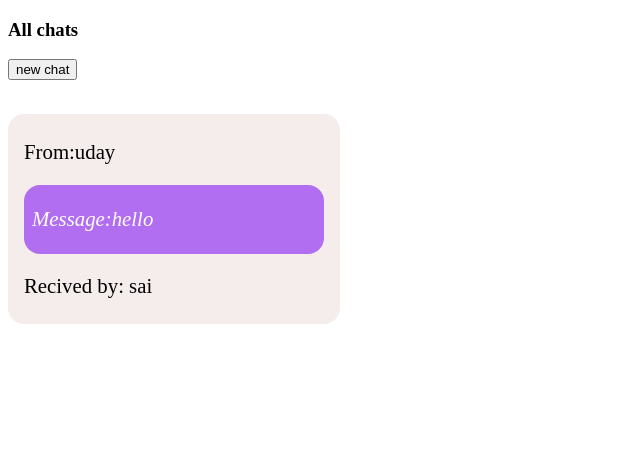
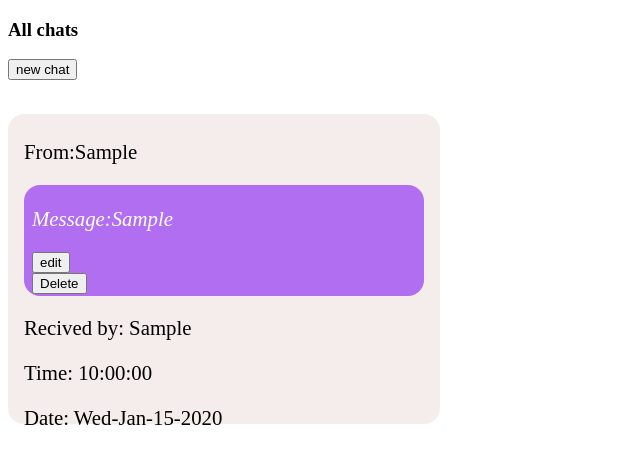
Before and after one commit to udayraut128/LearningWeb, a Node server app: page /chats in a window 1280 px wide. Shown: the top 464 px of the page, without its empty margins (0-640 px from the left). Run offline with Node 20, Linux system fonts and the light colour scheme; data comes from the database, SQL or seed files in the repository; tables that the repository leaves empty hold one stand-in row (values such as "Sample post"); some libraries are stand-ins or nearby versions.

Commit message:
complete mongodb

```diff
--- a/Mongo_with_express/index.js
+++ b/Mongo_with_express/index.js
@@ -4,55 +4,100 @@ const app = express();
 const mongoose = require("mongoose");
 const path = require("path");
 const Chat = require("./models/chat.js");
-
-app.set("views", path.join(__dirname,"views"));
-app.set("view engine","ejs");
-
-app.use(express.static(path.join(__dirname,"public")));
+const methodOverride = require("method-override");
 
 
+app.set("views", path.join(__dirname, "views"));
+app.set("view engine", "ejs");
 
+app.use(express.static(path.join(__dirname, "public")));
+app.use(express.urlencoded({ entended: true }));
+app.use(methodOverride("_method"));
+main()
+  .then(() => {
+    console.log("connection sucessful");
+  })
+  .catch((err) => {
+    console.log(err);
+  });
 
+async function main() {
+  await mongoose.connect("mongodb://127.0.0.1:27017/whatsapp");
+}
 
-main().then(() =>{
-    console.log("connection sucessful");
-}).catch((err)=>{
-    console.log(err);
+// let chat1 = new Chat ({
+//     from:"udaygghg",
+//     to:"sai",
+//     msg:"hello",
+//     created_at:new Date()
+// });
+
+// chat1.save().then((res) =>{
+// console.log(res);
+// });
+
+app.get("/chats", async (req, res) => {
+  let chats = await Chat.find();
+  res.render("index.ejs", { chats });
 });
 
-async function main(){
-    await mongoose.connect("mongodb://127.0.0.1:27017/whatsapp");
-}
-
-let chat1 = new Chat ({
-    from:"uday",
-    to:"sai",
-    msg:"hello",
-    created_at:new Date()
+// new route
+app.get("/chats/new", (req, res) => {
+  res.render("new.ejs");
 });
 
-chat1.save().then((res) =>{
-    console.log(res);
+// create route
+app.post("/chats", async (req, res) => {
+  let { from, to, msg } = req.body;
+  let newChat = new Chat({
+    from: from,
+    to: to,
+    msg: msg,
+    created_at: new Date(),
+  });
+  await newChat
+    .save()
+    .then((res) => {
+      console.log(res);
+    })
+    .catch((err) => {
+      console.log(err);
+    });
+  res.redirect("/chats");
 });
 
-
-
-app.get("/chats",async (req,res) =>{
-    let chats =await Chat.find();
-    console.log(chats);
-    res.render("index.ejs",{chats});
+// edit route
+app.get("/chats/:id/edit", async (req, res) => {
+  let id = req.params.id;
+  let chat = await Chat.findById(id);
+  res.render("edit.ejs", { chat });
 });
 
-app.get("/chats/new", (req,res) =>{
-res.render("new.ejs");
+// update route
+
+app.put("/chats/:id", async (req, res) => {
+  let id = req.params.id;
+  let { msg } = req.body;
+  let updatedChat =  await Chat.findByIdAndUpdate(
+    id,
+    { msg: msg },
+    {runValidators:true, new:true}
+  );
+  res.redirect("/chats");
 });
 
-app.get("/",(req,res) =>{
-    res.send("hello uday");
-})
+// delete route
+app.delete("/chats/:id" , async(req,res) =>{
+//  let id = req.params.id;
+let {id}=req.params;
+let deletedChat = await Chat.findByIdAndDelete(id);
+res.redirect("/chats");
+});
 
+app.get("/", (req, res) => {
+  res.send("hello uday");
+});
 
-
-app.listen(3000, () =>{
-    console.log("server is listening on port 3000");
+app.listen(3000, () => {
+  console.log("server is listening on port 3000");
 });
--- a/Mongo_with_express/package.json
+++ b/Mongo_with_express/package.json
@@ -12,6 +12,7 @@
   "dependencies": {
     "ejs": "^3.1.10",
     "express": "^4.19.2",
+    "method-override": "^3.0.0",
     "mongoose": "^8.4.0"
   }
 }
--- a/Mongo_with_express/public/style.css
+++ b/Mongo_with_express/public/style.css
@@ -1,7 +1,7 @@
  .chat{
-        height: 200px;
+        height: 300px;
         padding: 0.3rem 1rem;
-        width: 300px;
+        width: 400px;
         margin-top: 1rem;
         background-color: rgb(245, 236, 236);
         border-radius: 1rem;
--- a/Mongo_with_express/views/index.ejs
+++ b/Mongo_with_express/views/index.ejs
@@ -17,8 +17,20 @@
             <p>From:<%= chat.from %></p>
             <div class="msg">
                 <p>Message:<%= chat.msg %></p>
+                <form method="get" action="/chats/<%= chat.id%>/edit">
+                    <button>edit</button>
+                </form>
+                <form method="post" action="/chats/<%= chat.id%>?_method=DELETE">
+
+                    <button>Delete</button>
+                </form>
             </div>
             <p>Recived by: <%= chat.to %></p>
+
+       <p>Time:  <%=String(chat.created_at).split(" ")[4] %></p>
+       <p>Date: <%=String(chat.created_at).split(" ").slice(0,4).join("-") %></p>
+
+
         </div>
         <% } %>
 </body>
--- a/Mongo_with_express/views/new.ejs
+++ b/Mongo_with_express/views/new.ejs
@@ -19,10 +19,11 @@
 
     <div class="newForm">
 
-        <form action="">
+        <form method="post" action="/chats">
             <input placeholder="who are you?" name="from"/>
             <textarea name="msg" id=""> write your message here...</textarea>
             <input placeholder="reciver" name="to"/>
+            <button>summit</button>
         </form>
     </div>
 </body>
```
Also changed, not shown: Mongo_with_express/views/edit.ejs (added, +30 -0 lines), 1 other file.
